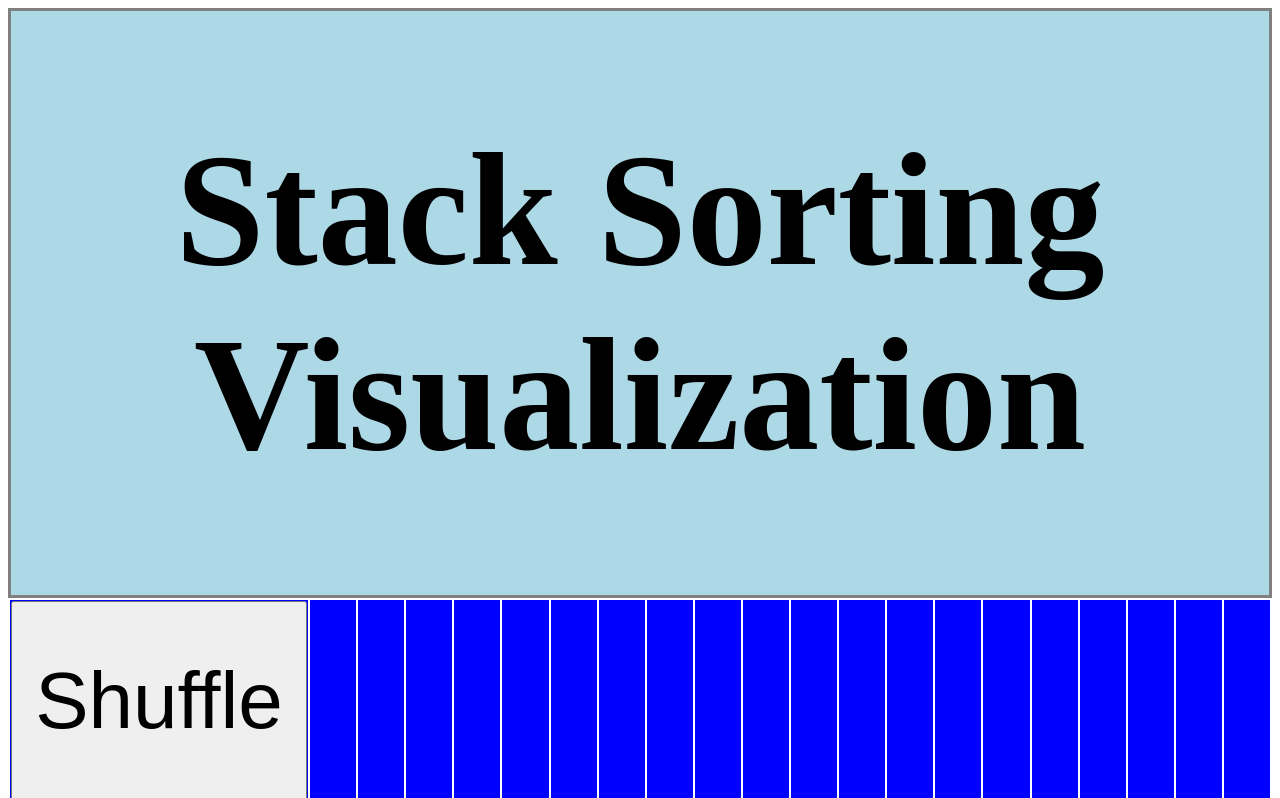
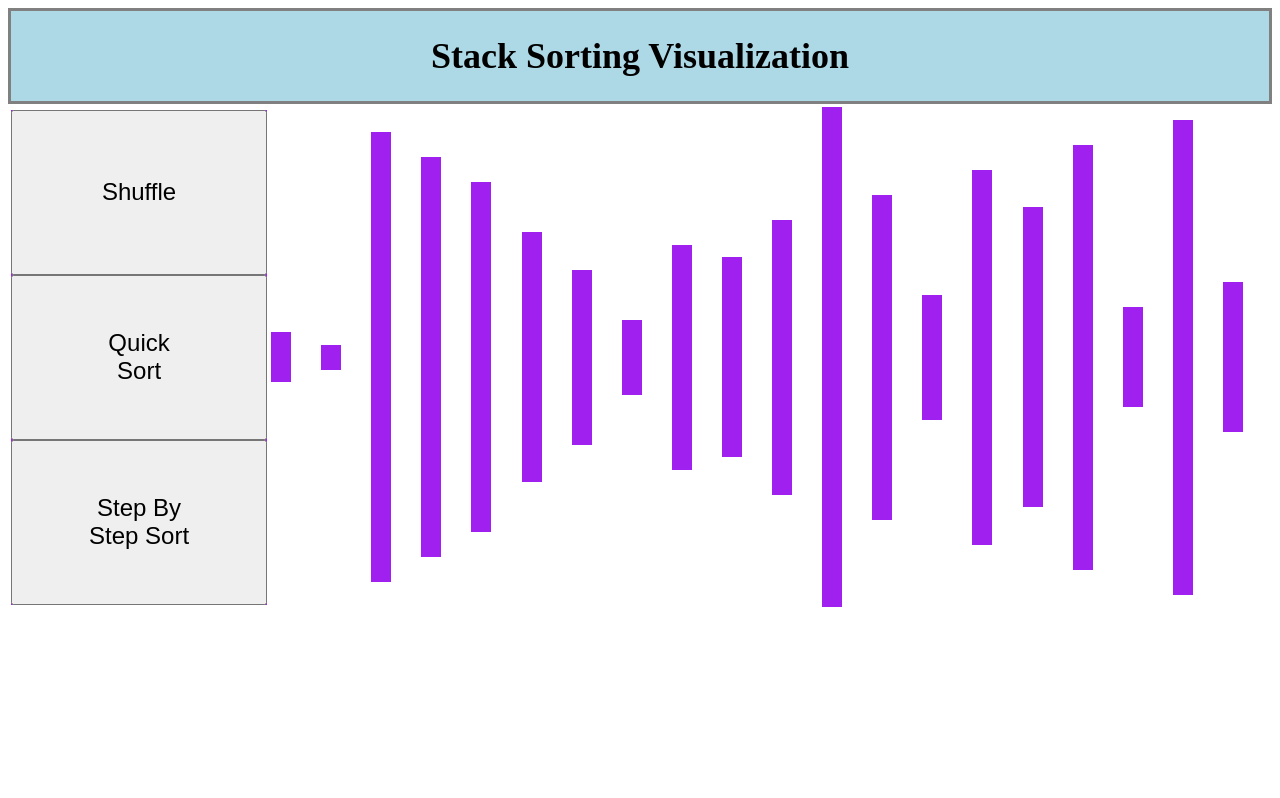
Before and after one commit to ChristopherRobison/Final-Project, a plain HTML site: page page.html in a window 1280 px wide. Shown: the top 798 px of the page. Drawn offline with nearby package versions, Linux system fonts and the light colour scheme.

Commit message:
Update JS and CSS

```diff
--- a/script.js
+++ b/script.js
@@ -1,10 +1,52 @@
 $(document).ready(function() {
 
-  var numbers = [4,2,5,1,0,3];
+  var i
+  var numbers = [25,50,75,100,125,150,175,200,225,250,275,300,325,350,375,400,425,450,475,500];
+  var divs = ['#one', '#two', '#three', '#four', '#five', '#six', '#seven', '#eight', '#nine', '#ten', '#eleven', '#twelve', '#thirteen', '#fourteen', '#fifteen', '#sixteen', '#seventeen', '#eighteen', '#nineteen', '#twenty']
+
   console.log(numbers);
 
-  $("#sort").click(function(){
-      for(var i=0; i<numbers.length; i++){
+  var display = function(){
+    for(var i=0; i<divs.length+1; i++){
+      $(divs[i]).height(numbers[i] + 'px')
+    }
+  }
+
+  var highlight = function(){
+    $(divs[i]).css("background-color", "#add8e6");
+
+  }
+
+  var highlightTwo = function(){
+    $(divs[j]).css("background-color", "#add8e6");
+  }
+
+  var sort = function(){
+    var j = i+1;
+    console.log("Switching column number " + i + " with number " + j + ".");
+    highlight();
+    if(numbers[j]<numbers[i]){
+      var a = numbers[j];
+      numbers[j] = numbers[i];
+      numbers[i] = a;
+      display();
+    }
+  }
+
+  $("#stepByStepSort").click(function(){
+    sort();
+    i++;
+    if(i==numbers.length-1){
+      $('div').css("background-color", "#A020F0");
+      i=0;
+      sort();
+      i++
+    }
+    console.log(numbers)
+  })
+
+    $("#quickSort").click(function(){
+      for(i=0; i<numbers.length; i++){
         var j=i+1;
         if(numbers[j]<numbers[i]){
           var a = numbers[j];
@@ -19,17 +61,26 @@ $(document).ready(function() {
           }
         }
       }
+    $('div').css("background-color", "#A020F0");
+    display();
     console.log(numbers)
   })
 
-  $("#shuffle").click(function(){
-    for(var i=numbers.length; i>0; i--){
+  var shuffle = function(){
+    for(i=numbers.length; i>0; i--){
+      $('div').css("background-color", "#A020F0");
         var k = Math.floor(Math.random()*i);
         j = numbers[--i];
         numbers[i] = numbers[k];
         numbers[k] = j;
       }
+    display();
+  }
+
+  $("#shuffle").click(function(){
+    shuffle();
     console.log(numbers)
   })
 
+  shuffle();
 })
--- a/style.css
+++ b/style.css
@@ -5,21 +5,30 @@ header {
 }
 
 h1{
-  font-size: 1000%;
+  font-size: 225%;
   text-align: center;
 }
 
-td {
-  list-style: none;
-  margin-top: 10px;
-  width: 1000px;
-  height: 200px;
-  background-color: blue;
+td>h2{
+  width: 100px;
+}
+
+h2{
+  font-size: 200%
+}
+
+table{
+  height: 300px
+}
+
+#one, #two, #three, #four, #five, #six, #seven, #eight, #nine, #ten, #eleven, #twelve, #thirteen, #fourteen, #fifteen, #sixteen, #seventeen, #eighteen, #nineteen, #twenty {
+  background-color: #A020F0;
+  width: 20px;
 }
 
 button{
   position: center;
-  font-size: 500%;
-  height: 200px;
+  font-size: 150%;
+  height: 165px;
   width: 100%;
 }
```
Lines whose indentation alone changed are shown as unchanged.
